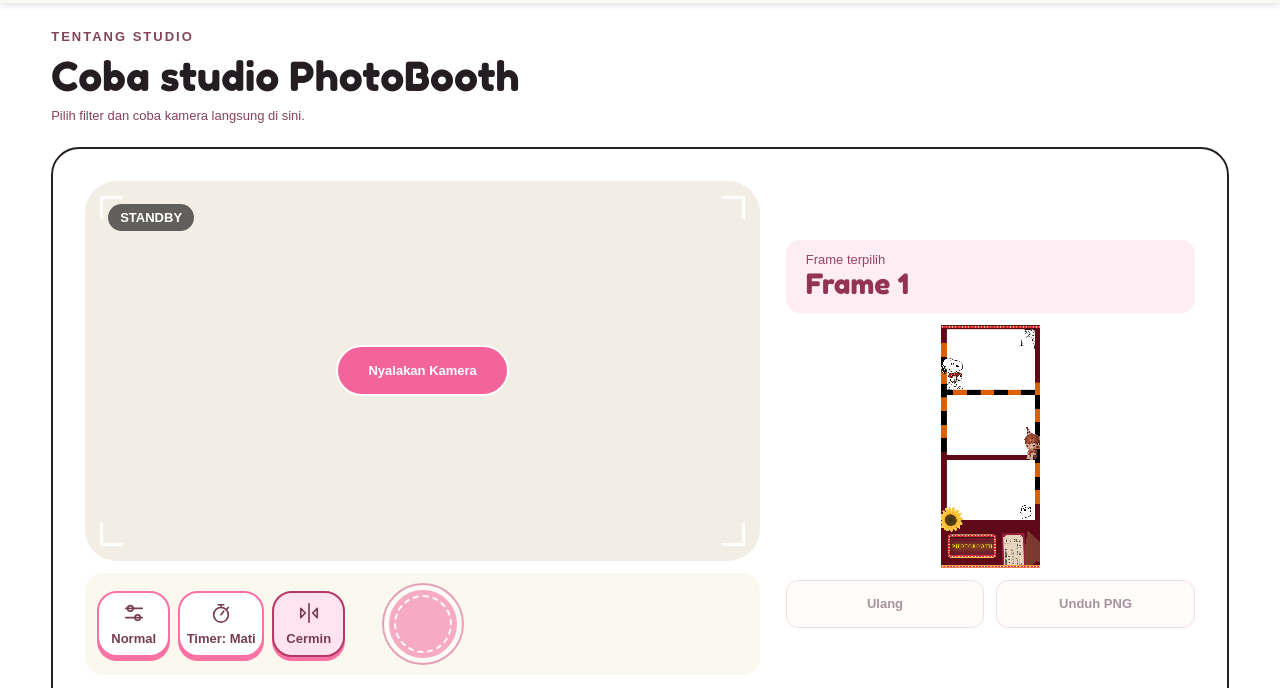
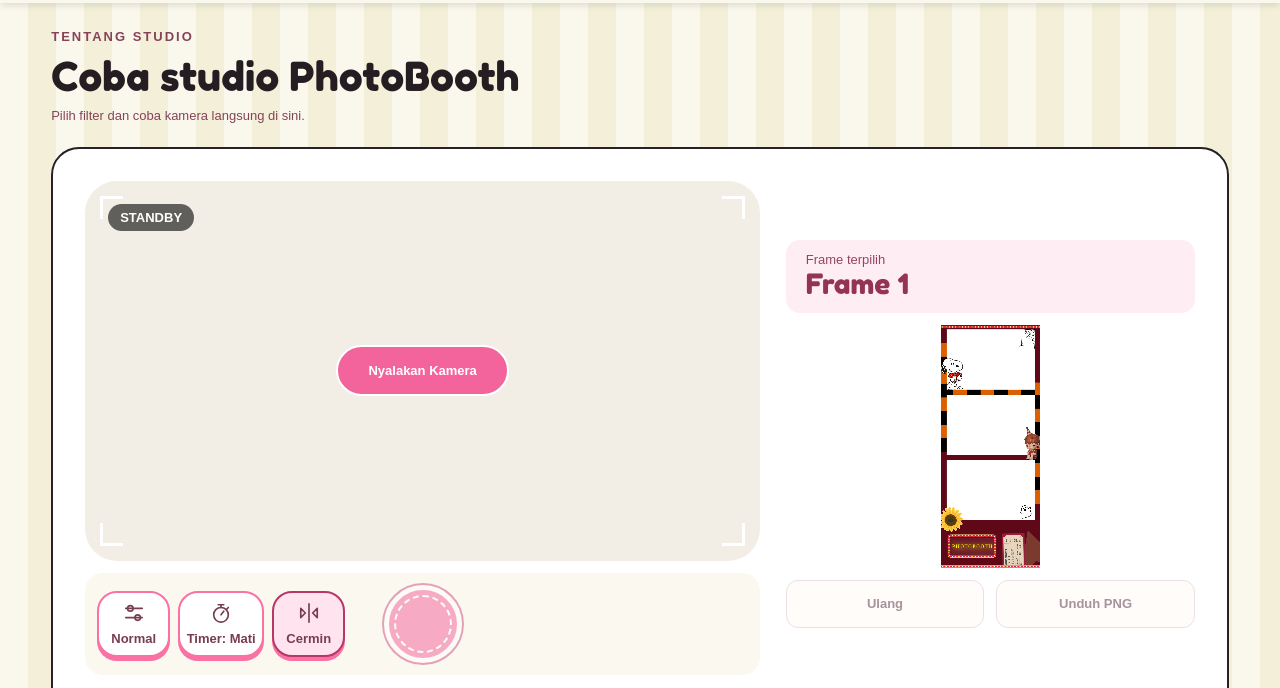
Before and after one commit to RadityaIhsan-cmyk/pemwebaku, a plain HTML site: page index.html in a window 1280 px wide. Both pictures are taken after a click on the link "Studio Booth". Shown: the part 112-800 px from the top of the page. Drawn offline with Linux system fonts and the light colour scheme.

Commit message:
Revert "Ubah latar studio kamera menjadi putih polos"
This reverts commit c479b0cad017a5b85c47cd6634babfdb1a6d5db1.

```diff
--- a/css/kamera.css
+++ b/css/kamera.css
@@ -1,7 +1,11 @@
 #studio {
     padding: 26px clamp(14px, 4vw, 64px) 48px;
     color: #48283a;
-    background: #fff;
+    background: repeating-linear-gradient(
+        90deg,
+        var(--color-cream, #faf8ec) 0 28px,
+        #f3efd9 28px 56px
+    );
     font-family: Jakarta, sans-serif;
 }
 
```
